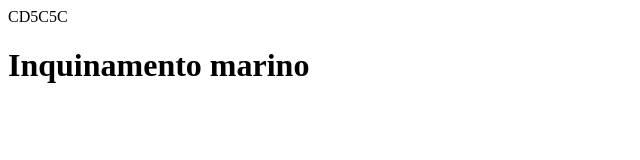
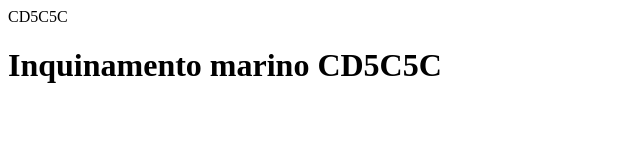
Before and after one commit to stefybala/stefybala.github.io, a plain HTML site: page index.html in a window 1280 px wide. Shown: the whole page, without its empty margins (0-640 px from the left). Drawn offline with Linux system fonts and the light colour scheme.

Commit message:
Update index.html

```diff
--- a/index.html
+++ b/index.html
@@ -4,6 +4,6 @@
   <title>PLASTICA IN MARE </title> <hex>CD5C5C </hex>
 </head>
 <body>
-  <h1>Inquinamento marino
+  <h1>Inquinamento marino CD5C5C
 </body>
 </html>
```
